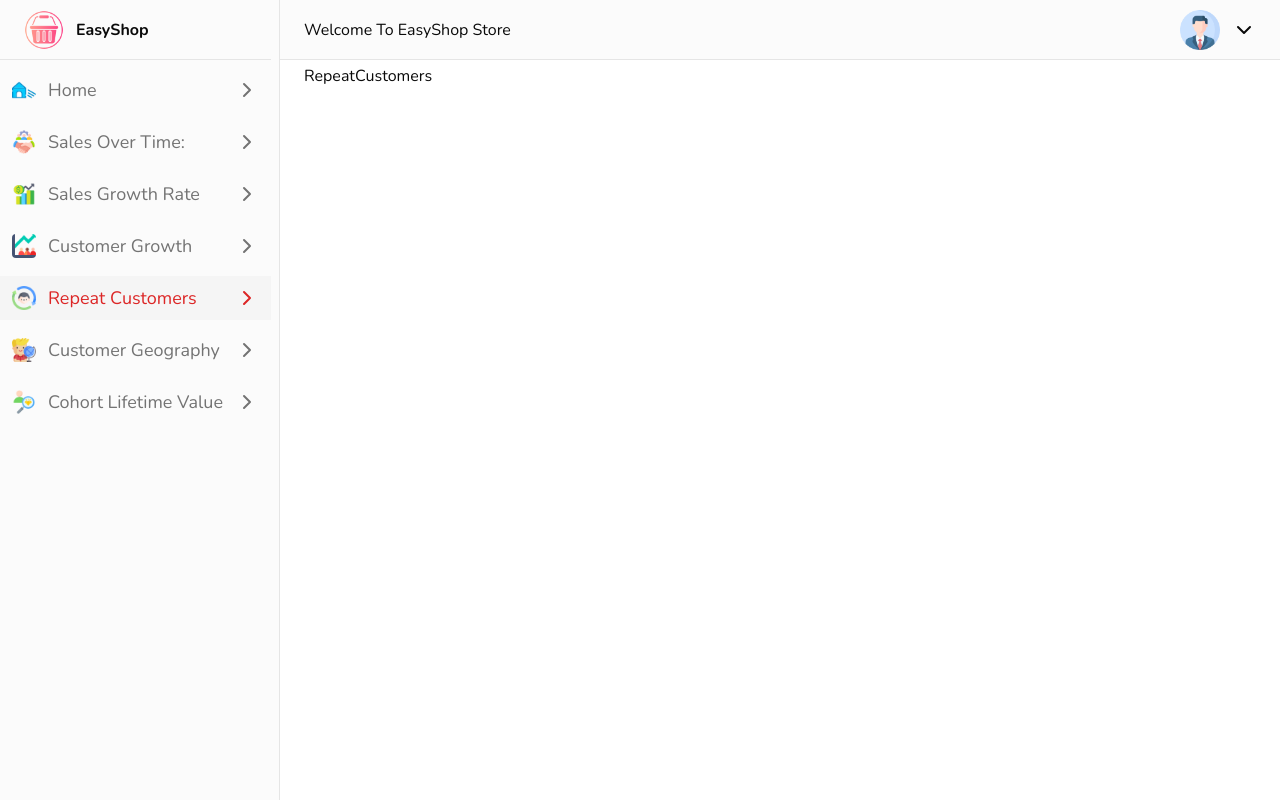
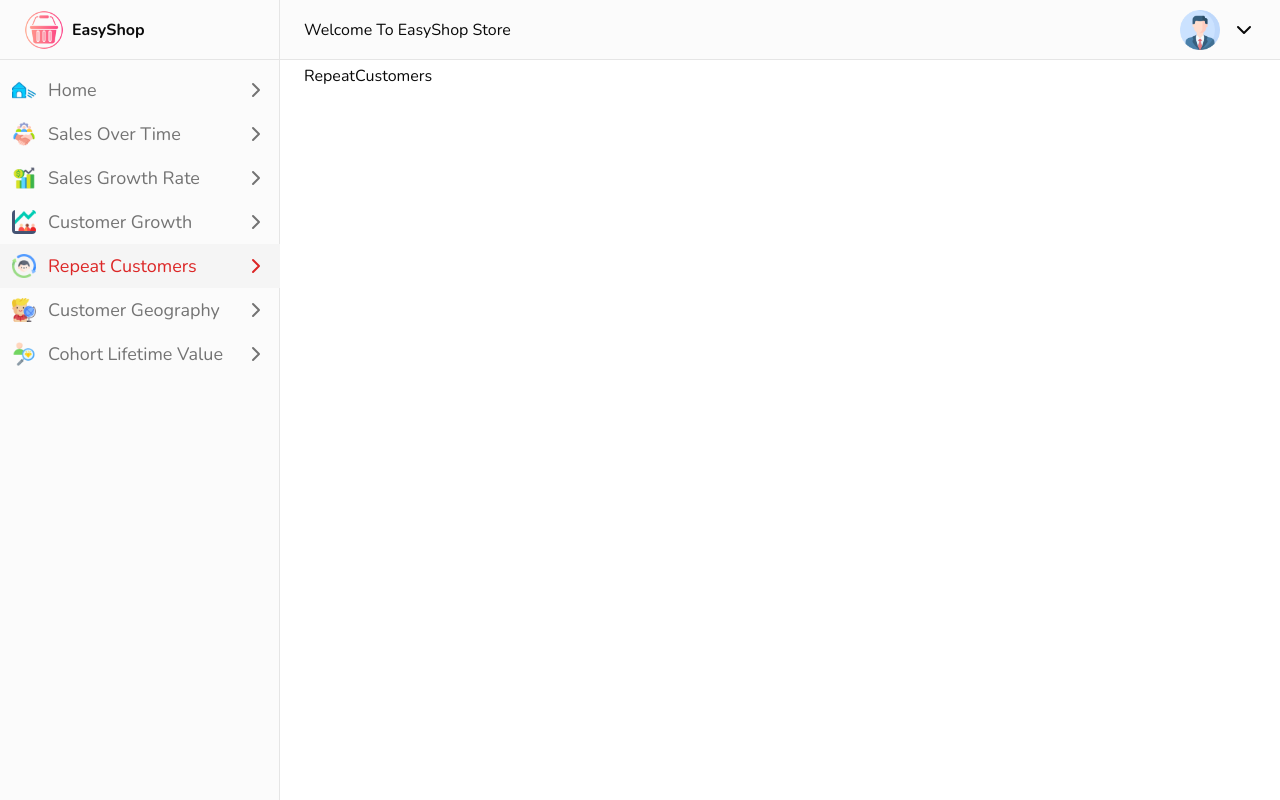
Before and after one commit to saifulaija/easyshop-client, a React (Vite) app: page /repeat_customers in a window 1280 px wide. Built offline with nearby package versions, Linux system fonts and the light colour scheme.

Commit message:
dashboard design done

```diff
--- a/src/components/layout/HomeLayout.tsx
+++ b/src/components/layout/HomeLayout.tsx
@@ -26,9 +26,9 @@ const HomeLayout = () => {
     <div className="grid min-h-screen w-full md:grid-cols-[220px_1fr] lg:grid-cols-[280px_1fr]">
       {/* Sidebar */}
       <div className="hidden border-r bg-muted/40 md:block">
-        <div className="flex h-full max-h-screen flex-col gap-2 fixed">
+        <div className="flex h-full max-h-screen flex-col gap-2 w-[280px] fixed">
           <div className="flex h-14 items-center border-b py-4 px-4 lg:h-[60px] lg:px-6">
-            <Link to="/" className="flex items-center gap-2 font-semibold">
+            <Link to="/" className="flex items-center gap-1 font-semibold">
               <img
                 src={assets.images.logo}
                 width={40}
@@ -43,7 +43,7 @@ const HomeLayout = () => {
             </Button>
           </div>
           <div className="flex-1 overflow-y-auto max-h-full">
-            <nav className="grid gap-2 text-lg font-medium">
+            <nav className="grid gap-0 text-lg font-medium">
               {sideMenuItems.map((item, index) =>
                 item.show ? (
                   <NavLink
@@ -99,6 +99,16 @@ const HomeLayout = () => {
               side="left"
               className="flex flex-col overflow-y-auto max-h-full"
             >
+              <Link to="/" className="flex items-center gap-2 font-semibold -mt-4">
+                <img
+                  src={assets.images.logo}
+                  width={40}
+                  height={40}
+                  alt={`${App_Name} logo`}
+                  className="rounded-md mr-1"
+                />
+                {App_Name}
+              </Link>
               <nav className="grid gap-2 text-lg font-medium">
                 {sideMenuItems.map((item, index) =>
                   item.show ? (
--- a/src/constants/index.ts
+++ b/src/constants/index.ts
@@ -17,7 +17,7 @@ const sideMenuItems: SideMenuItem[] = [
     show: true,
   },
   {
-    title: "Sales Over Time:",
+    title: "Sales Over Time",
     path: "/sales_over_time",
     image: assets.images.saleRate,
     show: true,
```
